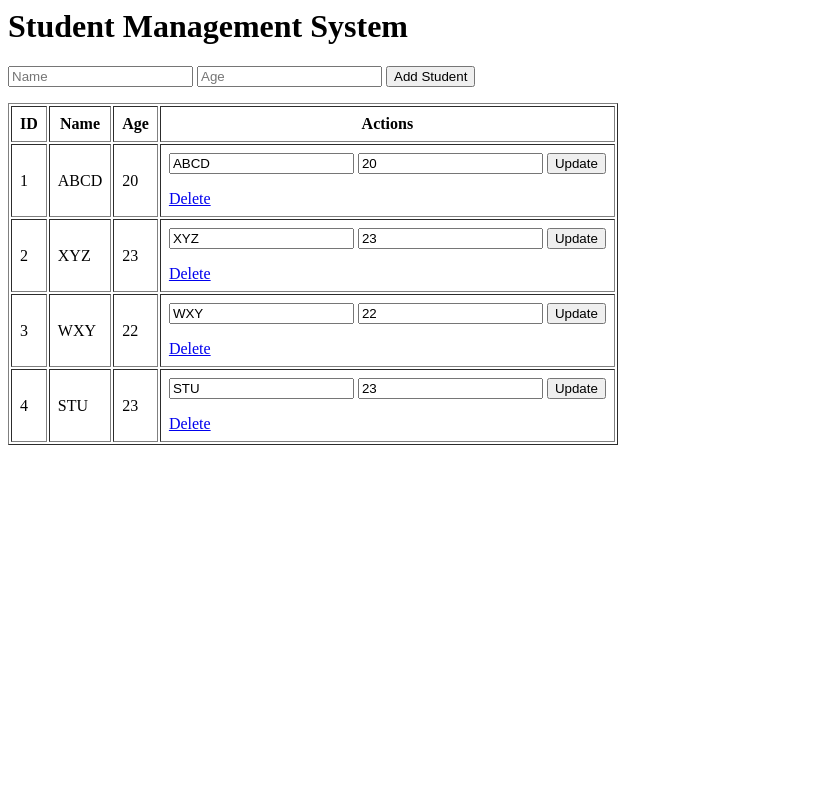
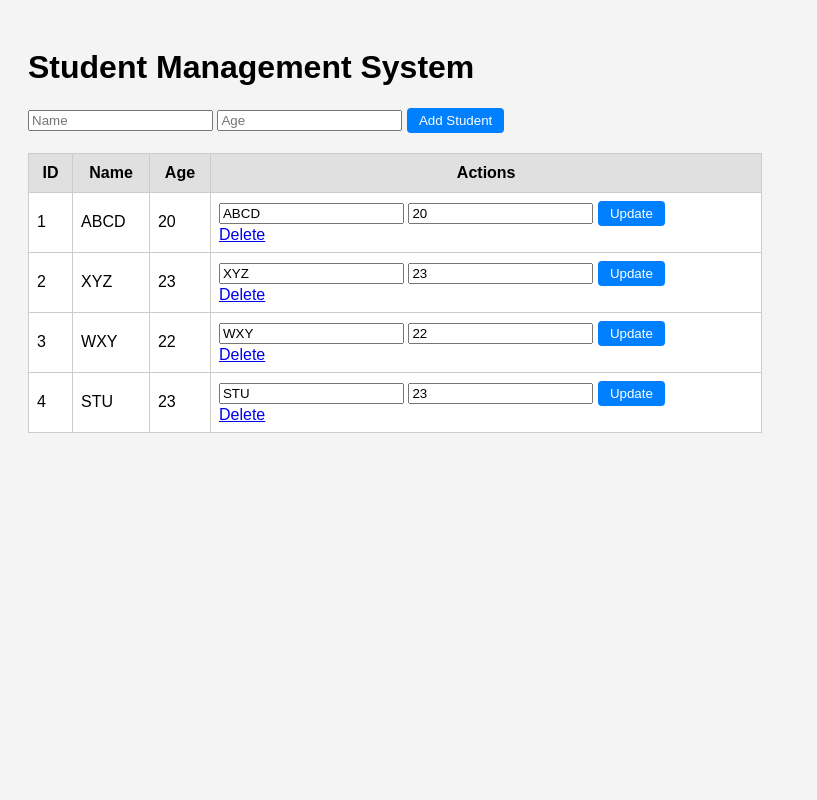
Before and after one commit to AkilaNR77/Flaskproject, a Flask app: page / in a window 1280 px wide. Shown: the whole page, without its empty margins (0-817 px from the left). Run offline with Flask 3, Linux system fonts and the light colour scheme; data comes from the database, SQL or seed files in the repository; both versions use the stored data as it was after the commit.

```diff
--- /dev/null
+++ b/static/style.css
@@ -0,0 +1,38 @@
+body {
+    font-family: Arial;
+    padding: 20px;
+    background: #f4f4f4;
+}
+
+table {
+    width: 60%;
+    border-collapse: collapse;
+    margin-top: 20px;
+    background: white;
+}
+
+table, th, td {
+    border: 1px solid #ccc;
+}
+
+th {
+    background: #e0e0e0;
+    padding: 10px;
+}
+
+td {
+    padding: 8px;
+}
+
+button {
+    padding: 5px 12px;
+    background: #0080ff;
+    color: white;
+    border: none;
+    border-radius: 4px;
+    cursor: pointer;
+}
+
+button:hover {
+    background: #005fcc;
+}
--- a/templates/index.html
+++ b/templates/index.html
@@ -1,5 +1,11 @@
-<h1>Student Management System</h1>
-
+<!DOCTYPE html>
+<html>
+<head>
+    <title>Student Management System</title>
+    <link rel="stylesheet" href="{{ url_for('static', filename='style.css') }}">
+</head>
+<body>
+    <h1>Student Management System</h1>
 <form action="/add" method="POST">
     <input type="text" name="name" placeholder="Name" required>
     <input type="number" name="age" placeholder="Age" required>
```
Also changed, not shown: database.db, 1 other file.
